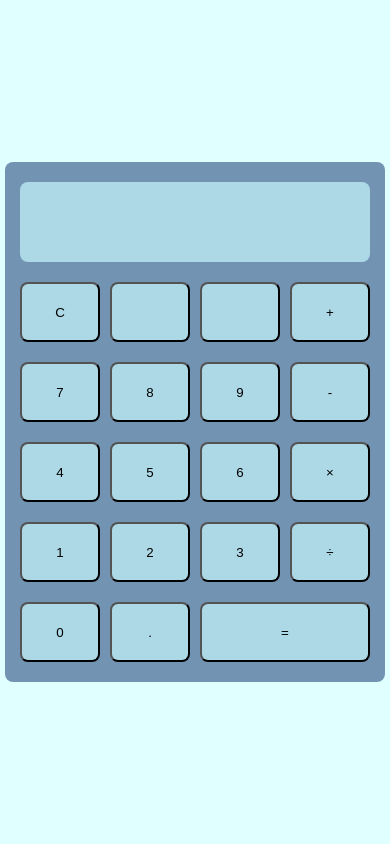
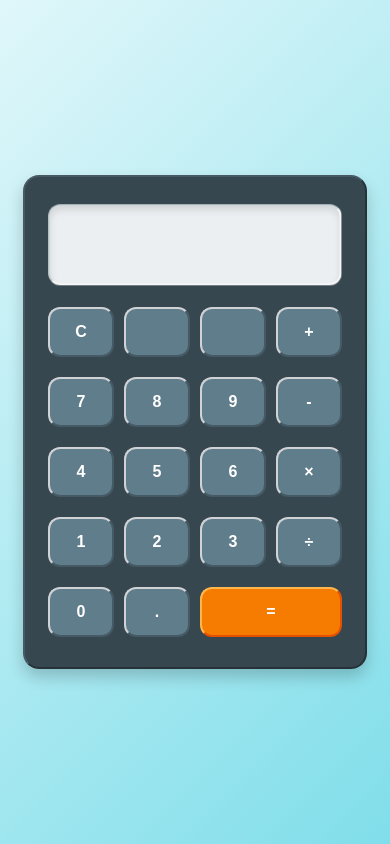
Before and after one commit to andrewplot/calculator, a plain HTML site: page index.html in a window 390 px wide. Drawn offline with Linux system fonts and the light colour scheme.

Commit message:
finalized styling

```diff
--- a/style.css
+++ b/style.css
@@ -1,56 +1,149 @@
+/* Full Style.css with Beveled Edges (No Wiggle) and Subtle Highlights */
+
+/* Global Body Styling */
 body {
   display: flex;
   justify-content: center;
   align-items: center;
-  height: 100vh; /* full screen height */
+  height: 100vh;
   margin: 0;
-  background-color: lightcyan;
+  background: linear-gradient(135deg, #e0f7fa, #80deea);
+  font-family: 'Segoe UI', Tahoma, Geneva, Verdana, sans-serif;
+  perspective: 800px; /* Added for optional subtle 3D depth if needed */
 }
 
+/* Calculator Container (Beveled Edges) */
 #button-grid {
   display: flex;
   flex-wrap: wrap;
   width: 360px;
   gap: 10px;
   justify-content: center;
-    padding: 10px;
-    border-radius: 8px;
-    background-color: #7393B3;
+  padding: 20px;
+  border-radius: 16px;
+  background-color: #37474f;
+  /* Beveled border on calculator body */
+  border-top: 2px solid #455a64;    /* subtle light highlight */
+  border-left: 2px solid #455a64;   /* subtle light highlight */
+  border-bottom: 2px solid #263238; /* subtle dark shadow */
+  border-right: 2px solid #263238;  /* subtle dark shadow */
+  box-shadow: 0 8px 16px rgba(0, 0, 0, 0.2);
+  transform-style: preserve-3d;
+  /* wiggle removed for simplicity */
 }
 
-#button-grid #screen{
-    background-color: lightblue;
+/* Screen Display (Beveled Edges) */
+#button-grid #screen {
+  background-color: #eceff1;
   width: 350px;
   height: 80px;
-    border-radius: 8px;
+  border-radius: 12px;
   margin-top: 10px;
   margin-bottom: 10px;
-
-    color: darkslategray;
-    font: arial;
+  color: #263238;
+  font-size: 24px;
+  font-weight: 500;
   box-sizing: border-box;
   padding: 10px;
   text-align: right;
+  box-shadow: inset 0 4px 6px rgba(0, 0, 0, 0.1);
+  /* Beveled border on screen */
+  border-bottom: 2px solid #f5f7f8;    /* subtle highlight */
+  border-right: 2px solid #f5f7f8;   /* subtle highlight */
+  border-top: 2px solid #cfd6d8; /* subtle shadow */
+  border-left: 2px solid #cfd6d8;  /* subtle shadow */
+  transform: translateZ(10px);
 }
 
-#button-grid #screen #prev-operand{
-    margin-bottom
+#button-grid #screen [data-prev],
+#button-grid #screen [data-curr] {
+  overflow: hidden;
+  white-space: nowrap;
+  text-overflow: ellipsis;
 }
 
+#button-grid #screen #prev-operand {
+  font-size: 16px;
+  color: #546e7a;
+  min-height: 20px;
+}
+
+#button-grid #screen #curr-operand {
+  font-size: 32px;
+  font-weight: 700;
+  color: #263238;
+}
+
+/* Beveled Button Styling (Subtle Highlights) */
 #button-grid button {
-    background-color: lightblue;
+  background-color: #607d8b;
+  color: #ffffff;
   width: 80px;
   height: 60px;
   margin-bottom: 10px;
-    border-radius: 8px;
+  border: none;
+  border-radius: 12px;
+  /* Subtle beveled border */
+  border-top: 2px solid #d0d2d6;    /* lighter, more subtle highlight */
+  border-left: 2px solid #d0d2d6;   /* lighter, more subtle highlight */
+  border-bottom: 2px solid #455a64; /* dark shadow */
+  border-right: 2px solid #455a64;  /* dark shadow */
   cursor: pointer;
-    transition: background-color 0.2s ease;
+  font-size: 18px;
+  font-weight: 600;
+  transition: background-color 0.2s ease, border 0.1s ease;
 }
 
 #button-grid button:hover {
-  background-color: #a9cce3;
+  background-color: #78909c;
 }
 
+#button-grid button:active {
+  background-color: #546e7a;
+  /* Invert bevel on press */
+  border-top:    2px solid #455a64; /* dark shadow becomes top/left */
+  border-left:   2px solid #455a64;
+  border-bottom: 2px solid #d0d2d6; /* subtle highlight becomes bottom/right */
+  border-right:  2px solid #d0d2d6;
+}
+
+/* Equal Button (Beveled) */
 #button-grid #operatoreq {
   width: 170px;
+  background-color: #f57c00;
+  border-top: 2px solid #ffb74d;    /* moderate highlight */
+  border-left: 2px solid #ffb74d;
+  border-bottom: 2px solid #e65100; /* moderate shadow */
+  border-right: 2px solid #e65100;
 }
+
+#button-grid #operatoreq:hover {
+  background-color: #fb8c00;
+}
+
+#button-grid #operatoreq:active {
+  background-color: #ef6c00;
+  /* Inverted bevel for equal on press */
+  border-top:    2px solid #e65100;
+  border-left:   2px solid #e65100;
+  border-bottom: 2px solid #ffb74d;
+  border-right:  2px solid #ffb74d;
+}
+
+/* Responsive Adjustment */
+@media (max-width: 400px) {
+  #button-grid {
+    width: 300px;
+  }
+  #button-grid #screen {
+    width: 290px;
+  }
+  #button-grid button {
+    width: 66px;
+    height: 50px;
+    font-size: 16px;
+  }
+  #button-grid #operatoreq {
+    width: 142px;
+  }
+}
```
Lines whose indentation alone changed are shown as unchanged.
